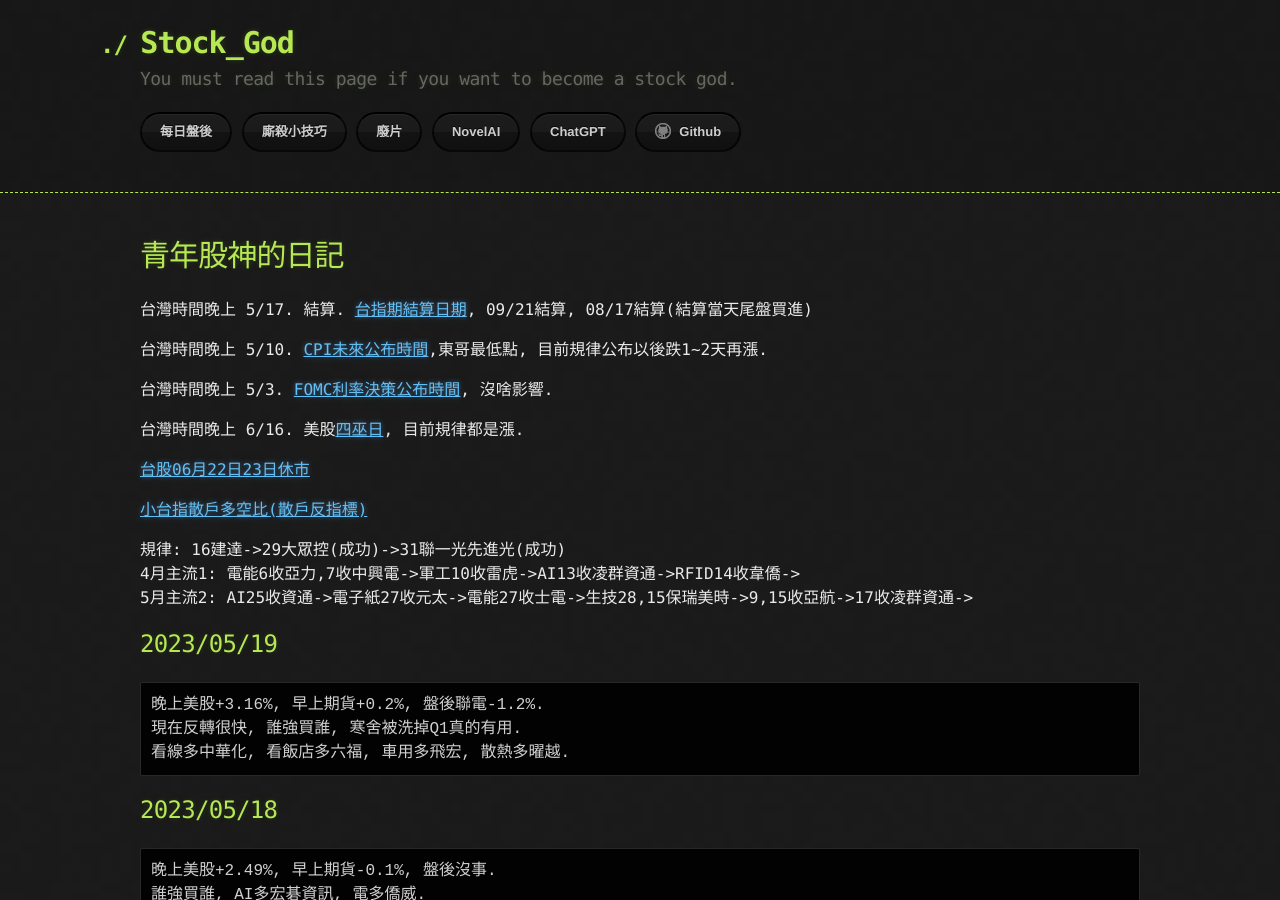
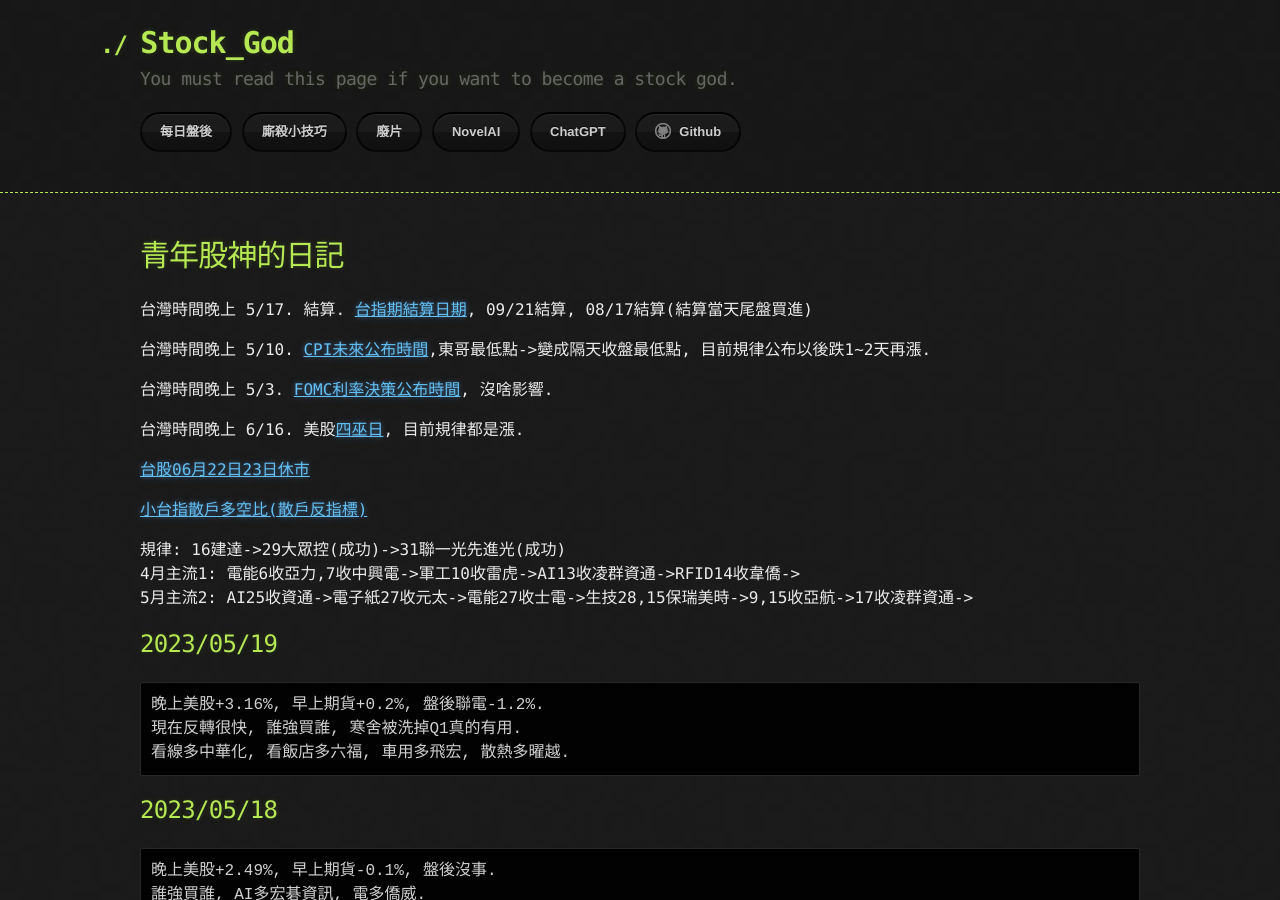
Before and after one commit to lepg5487/Stock_God, a Jekyll site: the page built from index.md, in a window 1280 px wide and 900 px high. Built offline with Jekyll 4.4.1, drawn with Linux system fonts in a browser that asks for light colours; our own code applies the rules of GitHub Pages for plain Markdown files.

Commit message:
Update index.md

```diff
--- a/index.md
+++ b/index.md
@@ -6,7 +6,7 @@ layout: testlayouts
 
 台灣時間晚上 5/17. 結算. [台指期結算日期](https://www.taifex.com.tw/file/taifex/CHINESE/4/2023Calendar_cv1.pdf), 09/21結算, 08/17結算(結算當天尾盤買進)
 
-台灣時間晚上 5/10. [CPI未來公布時間](https://hk.investing.com/economic-calendar/cpi-733),東哥最低點, 目前規律公布以後跌1~2天再漲.
+台灣時間晚上 5/10. [CPI未來公布時間](https://hk.investing.com/economic-calendar/cpi-733),東哥最低點->變成隔天收盤最低點, 目前規律公布以後跌1~2天再漲.
 
 台灣時間晚上 5/3. [FOMC利率決策公布時間](https://www.cmegroup.com/cn-t/markets/interest-rates/cme-fedwatch-tool.html), 沒啥影響.
 
```
